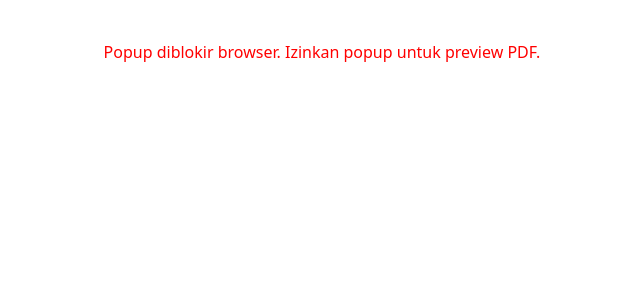
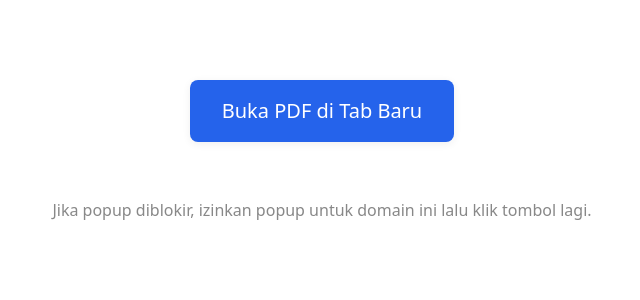
Before and after one commit to aryacaesars/tavica, a Next.js app: page /preview/1 in a window 1280 px wide. Shown: the top 300 px of the page, without its empty margins (318-958 px from the left). Built offline with nearby package versions, Linux system fonts and the light colour scheme.

Commit message:
init qr link

```diff
--- a/app/preview/[id]/page.js
+++ b/app/preview/[id]/page.js
@@ -1,13 +1,13 @@
 'use client';
-import { useEffect } from 'react';
+
 
 export default function PreviewPage({ params }) {
-  useEffect(() => {
+
+  const handlePreview = () => {
     const url = `/api/documents/${params.id}/embed-qr`;
-    // Buka window/tab baru SEGERA saat halaman diakses
     const pdfWindow = window.open('', '_blank');
     if (!pdfWindow) {
-      document.body.innerHTML = `<div style=\"color:red;text-align:center;margin-top:40px\">Popup diblokir browser. Izinkan popup untuk preview PDF.</div>`;
+      alert('Popup diblokir browser. Izinkan popup untuk preview PDF.');
       return;
     }
     fetch(url, { method: 'GET', credentials: 'include' })
@@ -28,11 +28,21 @@ export default function PreviewPage({ params }) {
           `<div style=\"color:red;text-align:center;margin-top:40px\">${err.message || 'Gagal preview PDF'}</div>`
         );
       });
-  }, [params.id]);
+  };
 
   return (
-    <div style={{ color: '#333', textAlign: 'center', marginTop: 40 }}>
-      Membuka preview PDF...
+    <div style={{ color: '#333', textAlign: 'center', marginTop: 80 }}>
+      <button
+        style={{
+          background: '#2563eb', color: 'white', border: 'none', borderRadius: 8, padding: '16px 32px', fontSize: 20, cursor: 'pointer', boxShadow: '0 2px 8px #0001', marginBottom: 24
+        }}
+        onClick={handlePreview}
+      >
+        Buka PDF di Tab Baru
+      </button>
+      <div style={{marginTop: 32, color: '#888', fontSize: 16}}>
+        Jika popup diblokir, izinkan popup untuk domain ini lalu klik tombol lagi.
+      </div>
     </div>
   );
 }
```
